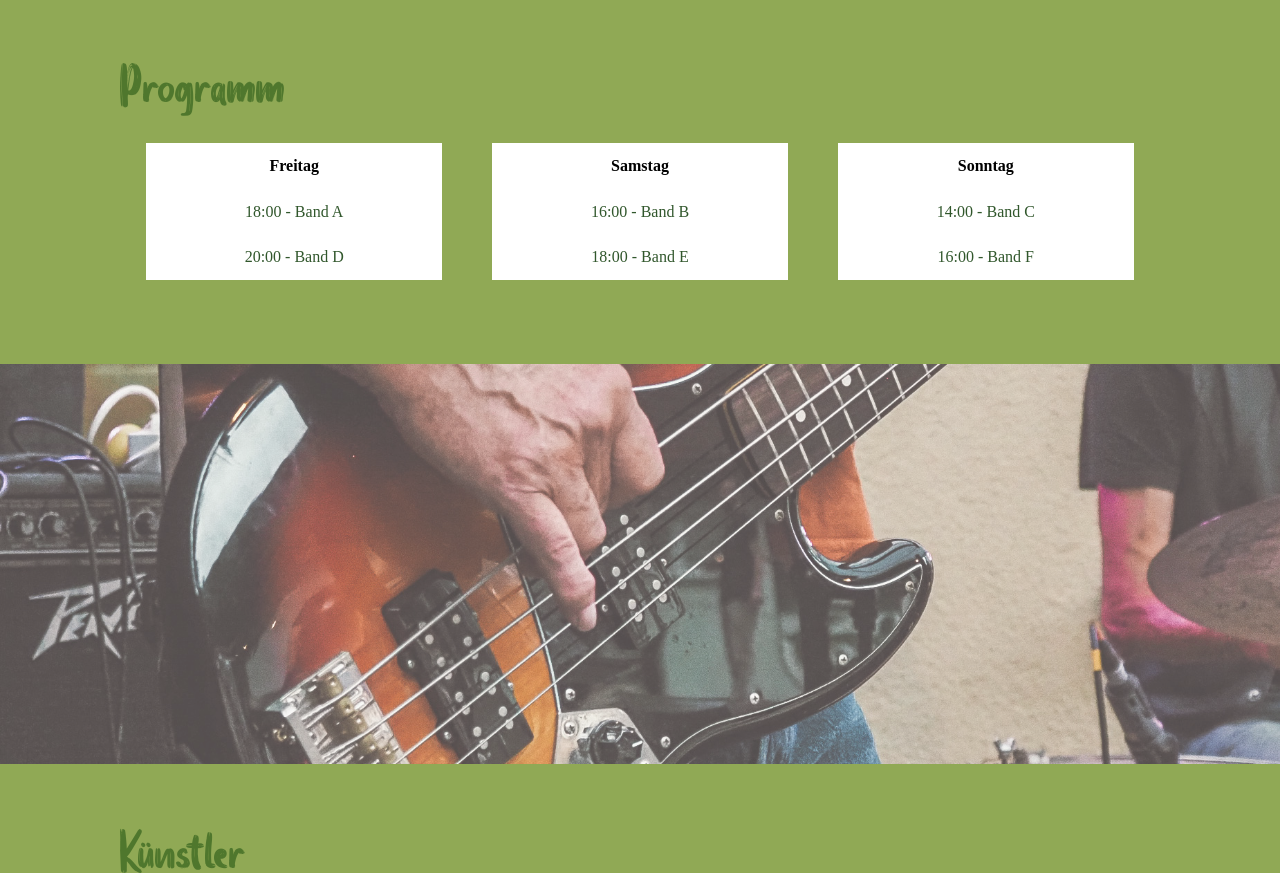
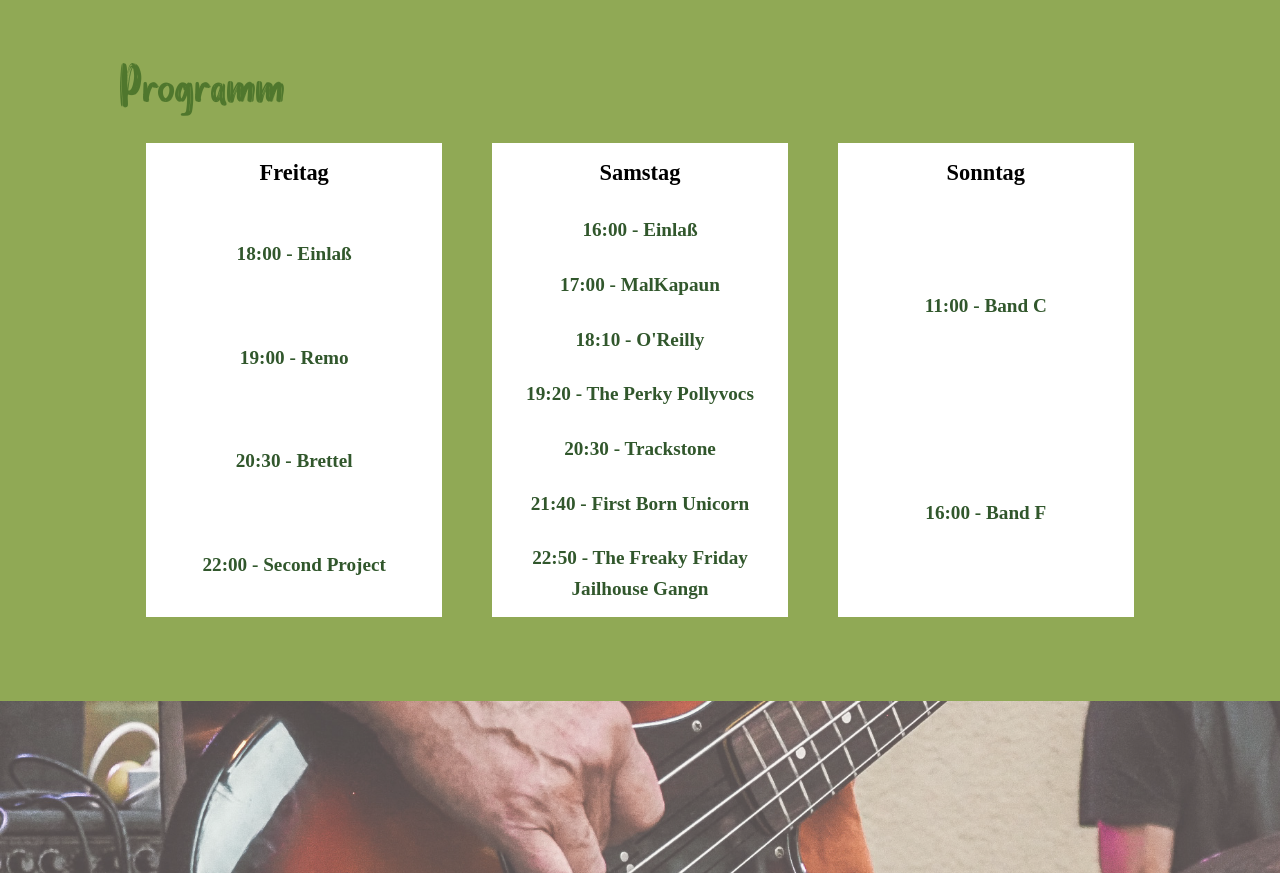
Before and after one commit to falkohamann/tharalala-v3, a PHP site: page / in a window 1280 px wide. Shown: the part 1037-1910 px from the top of the page. Run offline with PHP 8.4, Linux system fonts and the light colour scheme.

Commit message:
added program table

```diff
--- a/index.php
+++ b/index.php
@@ -25,10 +25,16 @@
                     </thead>
                     <tbody>
                         <tr>
-                            <td>18:00 - <a href="#">Band A</a></td>
+                            <td>18:00 - <a href="#">Einlaß</a></td>
                         </tr>
                         <tr>
-                            <td>20:00 - <a href="#">Band D</a></td>
+                            <td>19:00 - <a href="#">Remo</a></td>
+                        </tr>
+                        <tr>
+                            <td>20:30 - <a href="#">Brettel</a></td>
+                        </tr>
+                        <tr>
+                            <td>22:00 - <a href="#">Second Project</a></td>
                         </tr>
                     </tbody>
                 </table>
@@ -41,10 +47,25 @@
                     </thead>
                     <tbody>
                         <tr>
-                            <td>16:00 - <a href="#">Band B</a></td>
+                            <td>16:00 - <a href="#">Einlaß</a></td>
                         </tr>
                         <tr>
-                            <td>18:00 - <a href="#">Band E</a></td>
+                            <td>17:00 - <a href="#">MalKapaun</a></td>
+                        </tr>
+                        <tr>
+                            <td>18:10 - <a href="#">O'Reilly</a></td>
+                        </tr>
+                        <tr>
+                            <td>19:20 - <a href="#">The Perky Pollyvocs</a></td>
+                        </tr>
+                        <tr>
+                            <td>20:30 - <a href="#">Trackstone</a></td>
+                        </tr>
+                        <tr>
+                            <td>21:40 - <a href="#">First Born Unicorn</a></td>
+                        </tr>
+                        <tr>
+                            <td>22:50 - <a href="#">The Freaky Friday Jailhouse Gangn</a></td>
                         </tr>
                     </tbody>
                 </table>
@@ -57,7 +78,7 @@
                     </thead>
                     <tbody>
                         <tr>
-                            <td>14:00 - <a href="#">Band C</a></td>
+                            <td>11:00 - <a href="#">Band C</a></td>
                         </tr>
                         <tr>
                             <td>16:00 - <a href="#">Band F</a></td>
--- a/style.css
+++ b/style.css
@@ -274,14 +274,17 @@ h2 {
 }
 
 .program-table th, .program-table td {
-  padding: 10px;
+  padding: 12px; /* Slightly increased padding for better readability */
   text-align: center;
   border: 1px solid var(--primary-color);
+  font-size: 1.2rem; /* Increase the font size */
+  font-weight: bold; /* Make text bold */
 }
 
 .program-table th {
   background-color: var(--primary-color);
   color: var(--text-color);
+  font-size: 1.4rem; /* Slightly larger font for table headers */
 }
 
 .program-table td {
@@ -773,6 +776,15 @@ textarea {
     width: 100%;
     margin-bottom: 20px;
   }
+  .program-table th, .program-table td {
+    font-size: 1.4rem; /* Increase text size on mobile */
+    font-weight: bold; /* Make text bold */
+    padding: 14px; /* More padding for better touch accessibility */
+  }
+
+  .program-table th {
+    font-size: 1.6rem; /* Even bigger header text for better readability */
+  }
 
   /* Navigation and general styles */
   .modal-content {
```
